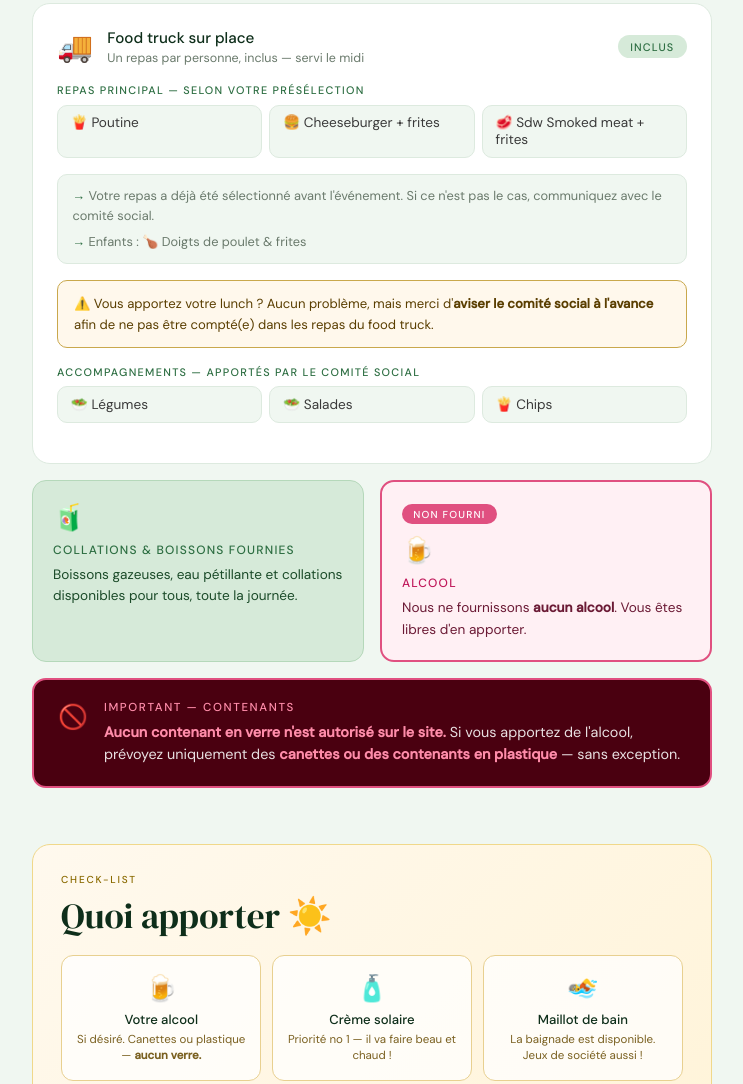
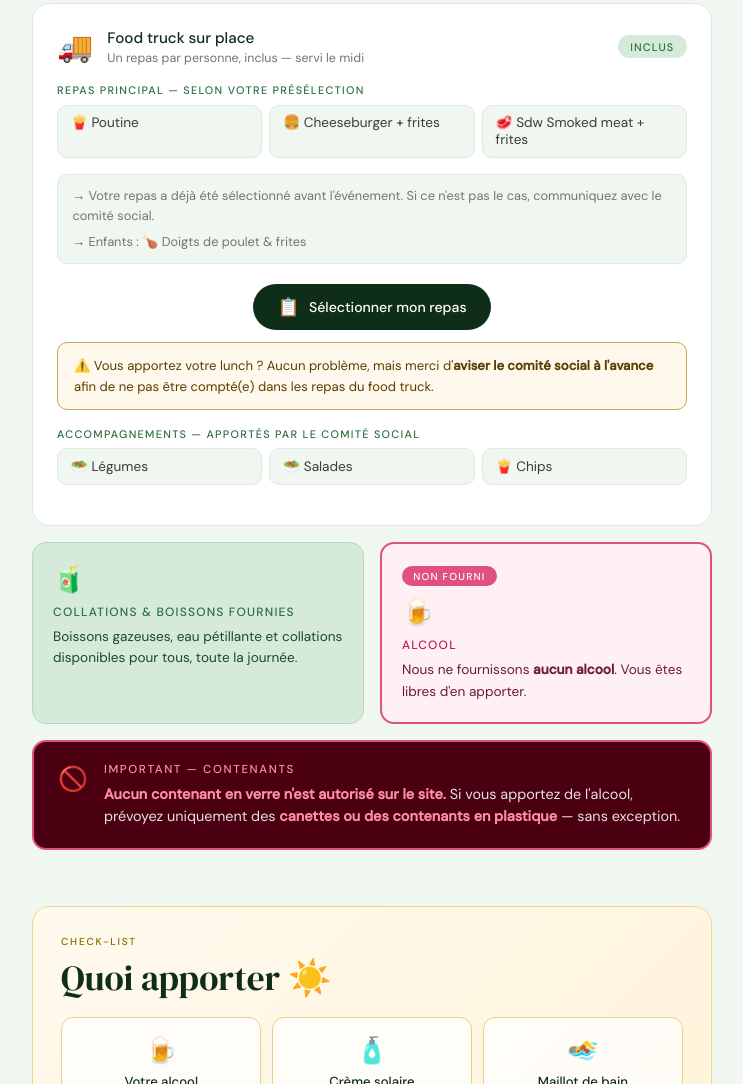
Before and after one commit to Kelly-27200/F-te-d-t---2026, a plain HTML site: page index.html in a window 1280 px wide. Shown: the part 1905-2989 px from the top of the page, without its empty margins (268-1011 px from the left). Drawn offline with Linux system fonts and the light colour scheme.

Commit message:
Update index.html

```diff
--- a/index.html
+++ b/index.html
@@ -124,6 +124,12 @@
     .contact-info .ci-role { font-size: 0.82rem; color: var(--text-muted); }
     .contact-tel a { display: inline-flex; align-items: center; gap: 0.5rem; background: var(--green-deep); color: var(--white); text-decoration: none; font-size: 0.95rem; font-weight: 500; padding: 0.7rem 1.4rem; border-radius: 100px; transition: background 0.2s; white-space: nowrap; }
     .contact-tel a:hover { background: var(--green-soft); }
+
+    /* ── BOUTON REPAS ── */
+    .repas-btn-wrap { text-align: center; margin: 1.25rem 0 0.5rem; }
+    .repas-btn { display: inline-flex; align-items: center; gap: 0.6rem; background: var(--green-deep); color: var(--white); text-decoration: none; font-size: 0.88rem; font-weight: 500; padding: 0.75rem 1.5rem; border-radius: 100px; transition: background 0.2s; }
+    .repas-btn:hover { background: var(--green-soft); }
+    .repas-btn span { font-size: 1.1rem; }
 
     /* ── FOOTER ── */
     footer { text-align: center; padding: 2.5rem 1.5rem; font-size: 0.78rem; color: var(--text-muted); border-top: 1px solid #ddeadf; }
@@ -271,6 +277,12 @@
         </ul>
       </div>
 
+      <div class="repas-btn-wrap">
+        <a class="repas-btn" href="https://valsoftaspire.sharepoint.com/:x:/r/sites/PGR-SP-SharedDrives/Shared%20Documents/Comit%C3%A9%20social/F%C3%AAte%20d%27%C3%A9t%C3%A9/2026/2026%20-%20F%C3%AAte%20d%27%C3%A9t%C3%A9%20-%20REPAS%20LE%20GRILL.xlsx?d=w59c82112fd644bddb0f429969a7fc4a1&csf=1&web=1&e=QrumWZ" target="_blank">
+          <span>📋</span> Sélectionner mon repas
+        </a>
+      </div>
+
       <div class="lunch-note">⚠️ Vous apportez votre lunch ? Aucun problème, mais merci d'<strong>aviser le comité social à l'avance</strong> afin de ne pas être compté(e) dans les repas du food truck.</div>
 
       <div class="ft-section-label" style="margin-top:1.1rem;">Accompagnements — apportés par le comité social</div>
```
